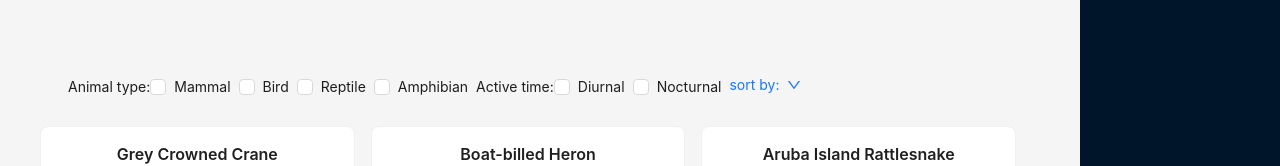
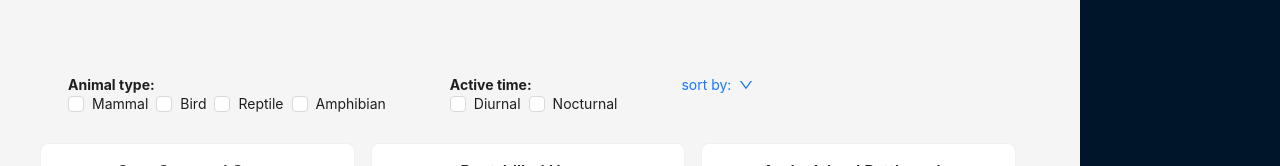
Before and after one commit to cozycat17/development, a React (Create React App) app: page / in a window 1280 px wide. Shown: the top 166 px of the page. Built offline with nearby package versions, Linux system fonts and the light colour scheme.

Commit message:
8: Grouped filters clearly with spacing

```diff
--- a/src/components/FilterBar.css
+++ b/src/components/FilterBar.css
@@ -2,3 +2,10 @@
   padding: 2em;
   display: flex;
 }
+
+.checkGroup {
+  display: flex;
+  flex-direction: column;
+  align-items: start;
+  margin-right: 4em;
+}
--- a/src/components/FilterBar.js
+++ b/src/components/FilterBar.js
@@ -63,21 +63,29 @@ function FilterBar(props) {
   const activeTimes = ["Diurnal", "Nocturnal"];
   return (
     <div className="filterBarContainer">
+      <div className="checkGroup">
+        <b>Animal type:</b>
         <div>
-        Animal type:
           {animalTypes.map((t) => (
-          <Checkbox onChange={(e) => onChange(e, t, (a) => a.animal_type == t)}>
+            <Checkbox
+              onChange={(e) => onChange(e, t, (a) => a.animal_type == t)}
+            >
               {t}
             </Checkbox>
           ))}
         </div>
+      </div>
+      <div className="checkGroup">
+        <b>Active time:</b>
         <div>
-        Active time:
           {activeTimes.map((t) => (
-          <Checkbox onChange={(e) => onChange(e, t, (a) => a.active_time == t)}>
+            <Checkbox
+              onChange={(e) => onChange(e, t, (a) => a.active_time == t)}
+            >
               {t}
             </Checkbox>
           ))}
+        </div>
       </div>
 
       <Dropdown menu={{ items }} trigger={["click"]}>
```
Lines whose indentation alone changed are shown as unchanged.
